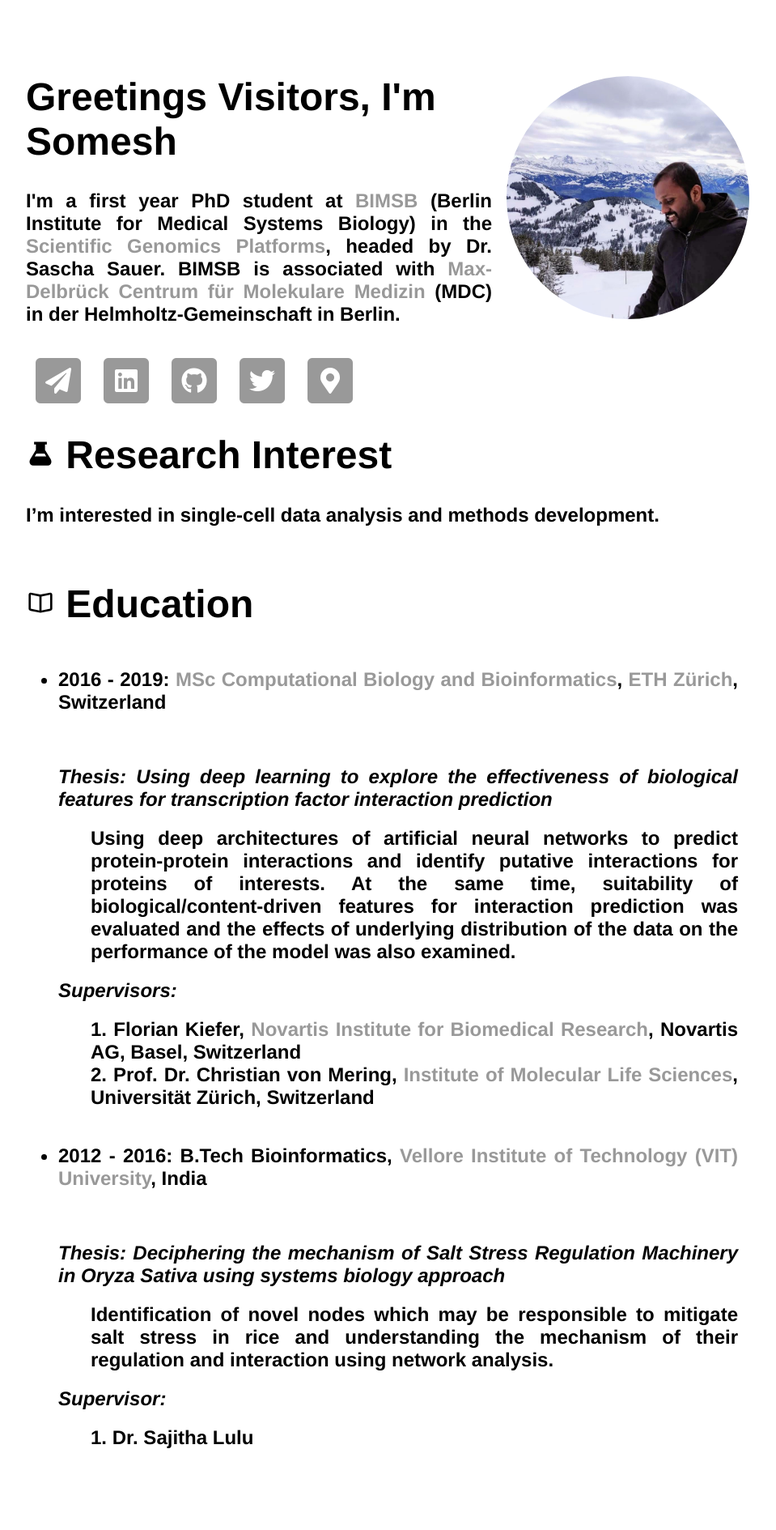
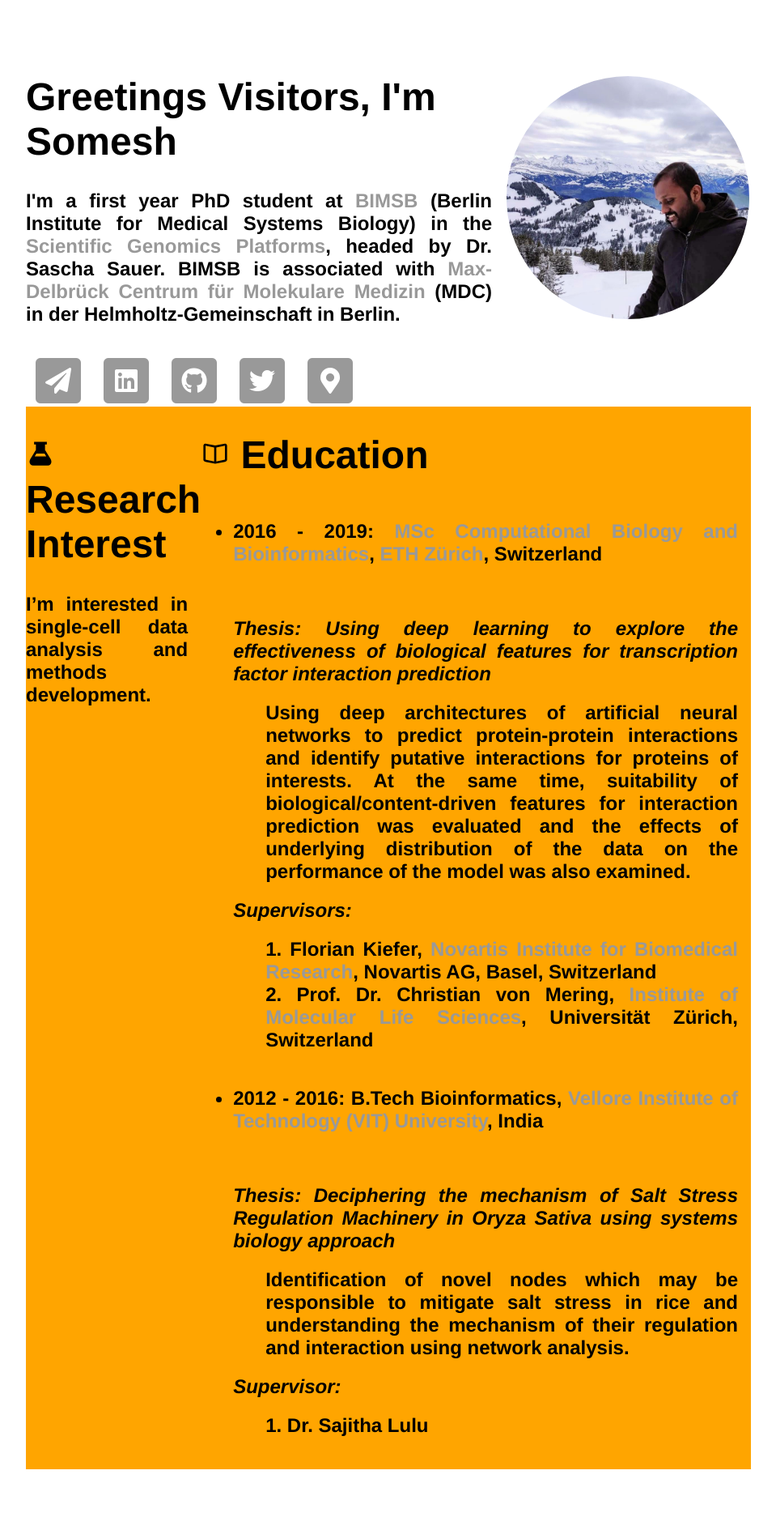
Before and after one commit to saisomesh2594/saisomesh2594.github.io, a Jekyll site: the page built from index.html, in a window 1280 px wide. Shown: the whole page at 81% size, without its empty margins (160-1119 px from the left). Built offline with Jekyll 4.4.1, drawn with Linux system fonts in a browser that asks for light colours.

Commit message:
Update main.css

```diff
--- a/css/main.css
+++ b/css/main.css
@@ -89,6 +89,13 @@ footer {
   justify-content: space-between;
 }
 
+#main-container {
+  display: flex;
+  overflow: auto;
+  justify-content: space-between;
+  background: ORANGE;
+}
+
 article {
   padding: 0 1rem 1rem 0;
   text-align: justify;
```
